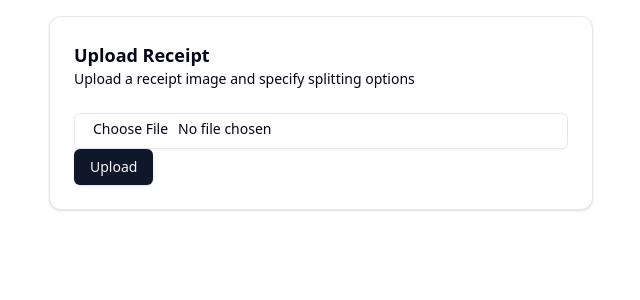
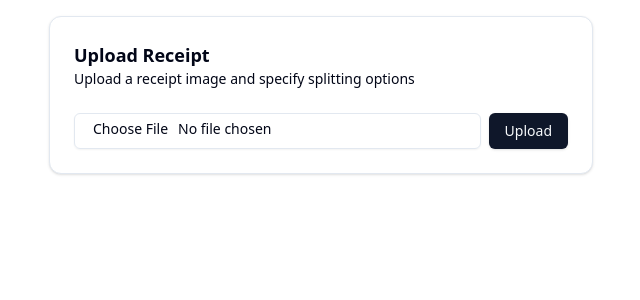
Before and after one commit to rulkimi/splitr, a React (Vite) app in the folder client/: page / in a window 1280 px wide. Shown: the top 300 px of the page, without its empty margins (319-959 px from the left). Built offline with nearby package versions, Linux system fonts and the light colour scheme.

Commit message:
add loading state for upload button

```diff
--- a/client/src/App.tsx
+++ b/client/src/App.tsx
@@ -6,6 +6,7 @@ import { useState, ChangeEvent} from "react";
 export default function Home() {
   const [file, setFile] = useState<File | null>(null);
   const [receipt, setReceipt] = useState();
+  const [loading, setLoading] = useState<boolean>(false);
 
   const handleFileChange = (e: ChangeEvent<HTMLInputElement>) => {
     setFile(e.target.files?.[0] || null)
@@ -16,18 +17,24 @@ export default function Home() {
     const formData = new FormData()
     formData.append("file", file);
 
+    setLoading(true);
     const response = await fetch('http://localhost:8000/upload/', {
       method: 'POST',
       body: formData
     });
 
-    const responseData = await response.json()
+    const responseData = await response.json();
+    setLoading(false);
     setReceipt(responseData.result)
   }
 
   return (
-    <BaseLayout>
-      <UploadReceipt onSplitBill={getSplitBill} onUploadImage={handleFileChange} />
+    <BaseLayout className="space-y-4">
+      <UploadReceipt
+        onSplitBill={getSplitBill}
+        onUploadImage={handleFileChange}
+        loading={loading}
+      />
       {receipt && <BillDetails receipt={receipt} />}
     </BaseLayout>
   );
--- a/client/src/components/upload-receipt.tsx
+++ b/client/src/components/upload-receipt.tsx
@@ -2,13 +2,15 @@ import { Card, CardContent, CardHeader } from "@/components/ui/card";
 import { Input } from "@/components/ui/input";
 import { Button } from "./ui/button";
 import { ChangeEvent } from "react";
+import { Loader2 } from "lucide-react";
 
 interface UploadReceiptProps {
   onUploadImage: (e: ChangeEvent<HTMLInputElement>) => void
   onSplitBill: () => void
+  loading: boolean
 }
 
-const UploadReceipt = ({ onUploadImage, onSplitBill}: UploadReceiptProps) => {
+const UploadReceipt = ({ onUploadImage, onSplitBill, loading}: UploadReceiptProps) => {
   return (
     <Card>
       <CardHeader>
@@ -20,13 +22,14 @@ const UploadReceipt = ({ onUploadImage, onSplitBill}: UploadReceiptProps) => {
         </div>
       </CardHeader>
 
-      <CardContent>
+      <CardContent className="flex space-x-2">
         <Input
           id="receipt-image"
           type="file"
           onChange={onUploadImage}
         />
-        <Button onClick={onSplitBill}>
+        <Button onClick={onSplitBill} disabled={loading}>
+          {loading && <Loader2 className="animate-spin" />}
           Upload
         </Button>
       </CardContent>
--- a/client/src/layouts/index.tsx
+++ b/client/src/layouts/index.tsx
@@ -1,8 +1,8 @@
 import { PropsWithChildren } from "react";
 
-const BaseLayout = ({ children }: PropsWithChildren<{}>) => {
+const BaseLayout = ({ children, className }: PropsWithChildren<{ className?: string }>) => {
   return (
-    <div className="container mx-auto p-4 max-w-xl">
+    <div className={`container mx-auto p-4 max-w-xl ${className}`}>
       {children}
     </div>
   );
```
